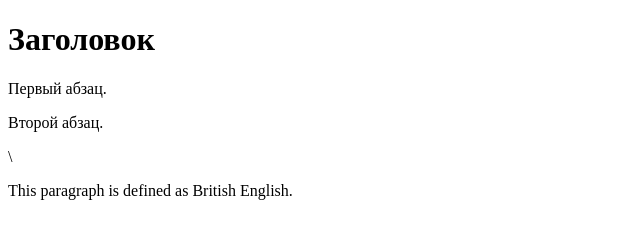
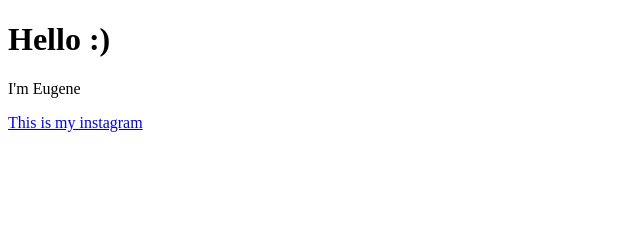
Before and after one commit to vek91/rsschool-cv-1, a plain HTML site: page index.html in a window 1280 px wide. Shown: the whole page, without its empty margins (0-640 px from the left). Drawn offline with Linux system fonts and the light colour scheme.

Commit message:
fix: new text

```diff
--- a/index.html
+++ b/index.html
@@ -1,14 +1,12 @@
 <!DOCTYPE html>
-<html lang="ru">
+<html lang="en">
  <head>
   <meta charset="utf-8">
-  <title>Пример веб-страницы</title>
+  <title>Hello</title>
  </head>
  <body>
-  <h1>Заголовок</h1>
-  <!-- Комментарий -->
-  <p>Первый абзац.</p>
-  <p>Второй абзац.</p>\
-  <p lang="en-GB">This paragraph is defined as British English.</p>
- </body>
+  <h1>Hello :)</h1>
+  <p>I'm Eugene</p>
+  <a href="https://www.instagram.com/eugenevolik/">This is my instagram</a>
+     </body>
 </html>
```
